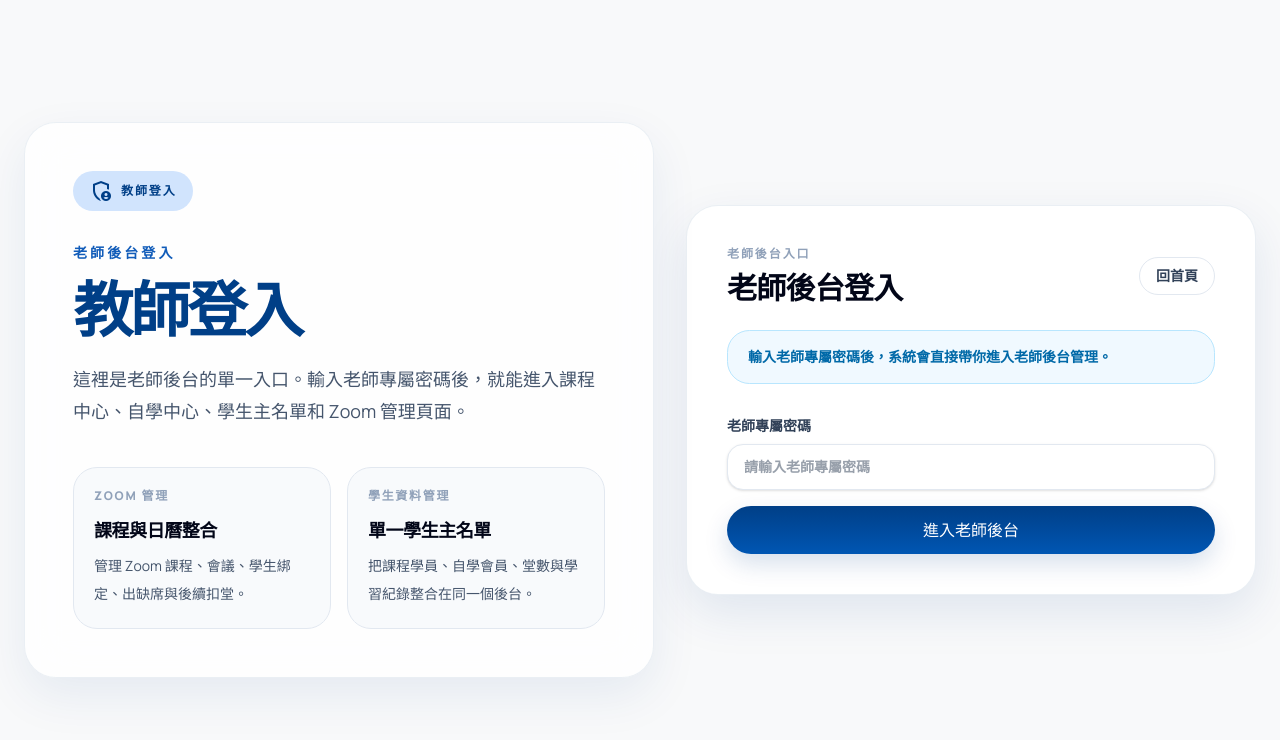
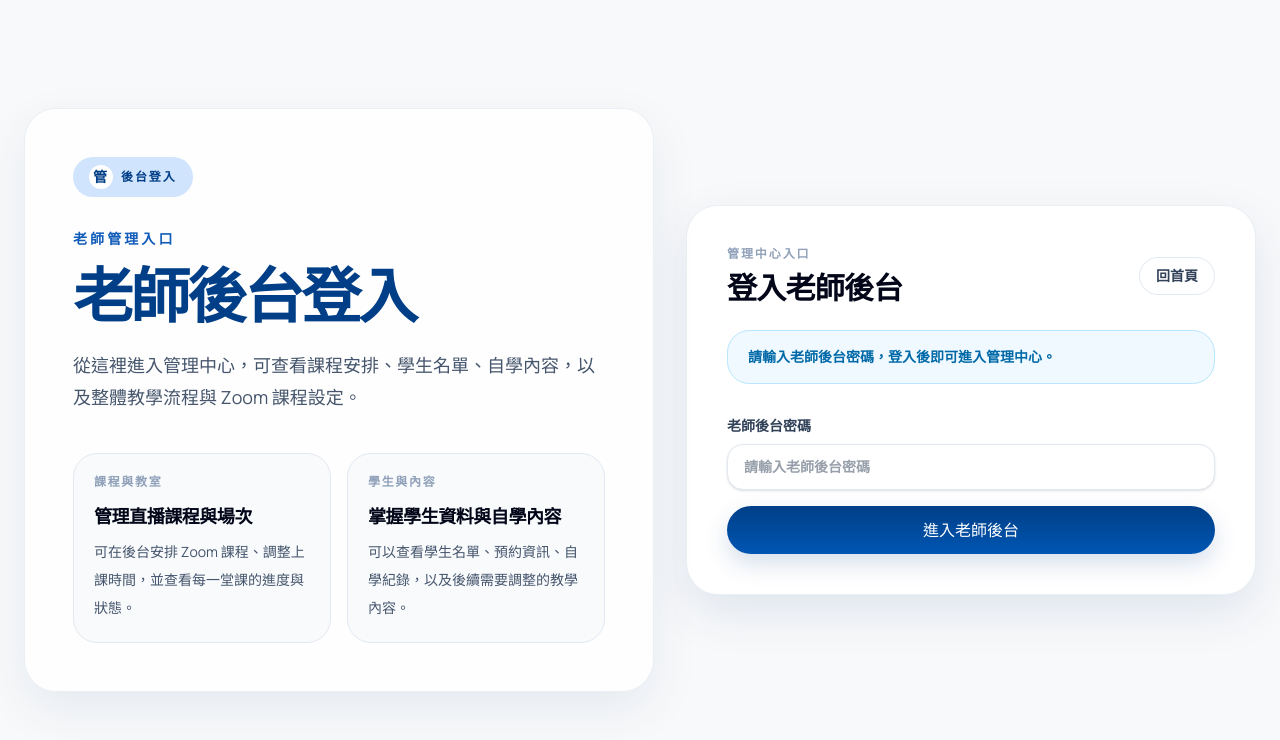
Before and after one commit to crazy8156/zoomautoweb, a Next.js app: page /admin/login in a window 1280 px wide. Shown: the top 740 px of the page. Built offline with nearby package versions, Linux system fonts and the light colour scheme.

Commit message:
Localize admin login page

```diff
--- a/app/admin/login/page.tsx
+++ b/app/admin/login/page.tsx
@@ -37,25 +37,25 @@ export default async function AdminLoginPage({ searchParams }: { searchParams: P
       <section className='mx-auto grid min-h-screen max-w-7xl items-center gap-8 px-6 py-10 lg:grid-cols-[1.05fr_0.95fr]'>
         <article className='rounded-[2rem] border border-slate-200/70 bg-white/82 p-8 shadow-[0_18px_48px_rgba(0,63,135,0.08)] backdrop-blur-xl md:p-12'>
           <div className='inline-flex items-center gap-2 rounded-full bg-[#d1e4fd] px-4 py-2 text-xs font-black uppercase tracking-[0.16em] text-[#003f87]'>
-            <span className='material-symbols-outlined text-base'>admin_panel_settings</span>
-            教師登入
+            <span className='inline-flex h-6 w-6 items-center justify-center rounded-full bg-white text-sm font-black text-[#003f87]'>管</span>
+            後台登入
           </div>
-          <p className='mt-8 text-sm font-black uppercase tracking-[0.22em] text-[#115cb9]'>老師後台登入</p>
-          <h1 className='mt-4 text-5xl font-black tracking-[-0.05em] text-[#003f87] md:text-6xl'>教師登入</h1>
+          <p className='mt-8 text-sm font-black uppercase tracking-[0.22em] text-[#115cb9]'>老師管理入口</p>
+          <h1 className='mt-4 text-5xl font-black tracking-[-0.05em] text-[#003f87] md:text-6xl'>老師後台登入</h1>
           <p className='mt-6 max-w-2xl text-lg leading-8 text-slate-600'>
-            這裡是老師後台的單一入口。輸入老師專屬密碼後，就能進入課程中心、自學中心、學生主名單和 Zoom 管理頁面。
+            從這裡進入管理中心，可查看課程安排、學生名單、自學內容，以及整體教學流程與 Zoom 課程設定。
           </p>
 
           <div className='mt-10 grid gap-4 sm:grid-cols-2'>
             <div className='rounded-[1.5rem] border border-slate-200 bg-slate-50 px-5 py-5'>
-              <p className='text-xs font-black uppercase tracking-[0.14em] text-slate-400'>Zoom 管理</p>
-              <p className='mt-3 text-lg font-black tracking-tight text-slate-950'>課程與日曆整合</p>
-              <p className='mt-2 text-sm leading-7 text-slate-600'>管理 Zoom 課程、會議、學生綁定、出缺席與後續扣堂。</p>
+              <p className='text-xs font-black uppercase tracking-[0.14em] text-slate-400'>課程與教室</p>
+              <p className='mt-3 text-lg font-black tracking-tight text-slate-950'>管理直播課程與場次</p>
+              <p className='mt-2 text-sm leading-7 text-slate-600'>可在後台安排 Zoom 課程、調整上課時間，並查看每一堂課的進度與狀態。</p>
             </div>
             <div className='rounded-[1.5rem] border border-slate-200 bg-slate-50 px-5 py-5'>
-              <p className='text-xs font-black uppercase tracking-[0.14em] text-slate-400'>學生資料管理</p>
-              <p className='mt-3 text-lg font-black tracking-tight text-slate-950'>單一學生主名單</p>
-              <p className='mt-2 text-sm leading-7 text-slate-600'>把課程學員、自學會員、堂數與學習紀錄整合在同一個後台。</p>
+              <p className='text-xs font-black uppercase tracking-[0.14em] text-slate-400'>學生與內容</p>
+              <p className='mt-3 text-lg font-black tracking-tight text-slate-950'>掌握學生資料與自學內容</p>
+              <p className='mt-2 text-sm leading-7 text-slate-600'>可以查看學生名單、預約資訊、自學紀錄，以及後續需要調整的教學內容。</p>
             </div>
           </div>
         </article>
@@ -63,8 +63,8 @@ export default async function AdminLoginPage({ searchParams }: { searchParams: P
         <article className='rounded-[2rem] border border-slate-200/70 bg-white p-8 shadow-[0_18px_48px_rgba(0,63,135,0.10)] md:p-10'>
           <div className='flex items-center justify-between gap-3'>
             <div>
-              <p className='text-xs font-black uppercase tracking-[0.16em] text-slate-400'>老師後台入口</p>
-              <h2 className='mt-2 text-3xl font-black tracking-tight text-slate-950'>老師後台登入</h2>
+              <p className='text-xs font-black uppercase tracking-[0.16em] text-slate-400'>管理中心入口</p>
+              <h2 className='mt-2 text-3xl font-black tracking-tight text-slate-950'>登入老師後台</h2>
             </div>
             <Link href='/' className='rounded-full border border-slate-200 px-4 py-2 text-sm font-semibold text-slate-700 transition-colors hover:bg-slate-50'>
               回首頁
@@ -73,25 +73,25 @@ export default async function AdminLoginPage({ searchParams }: { searchParams: P
 
           {error ? (
             <div className='mt-6 rounded-[1.4rem] border border-red-200 bg-red-50 px-5 py-4 text-sm font-semibold text-red-700'>
-              密碼錯誤，請重新輸入老師專屬密碼。
+              密碼錯誤，請重新輸入老師後台密碼。
             </div>
           ) : (
             <div className='mt-6 rounded-[1.4rem] border border-sky-200 bg-sky-50 px-5 py-4 text-sm font-semibold text-sky-700'>
-              輸入老師專屬密碼後，系統會直接帶你進入老師後台管理。
+              請輸入老師後台密碼，登入後即可進入管理中心。
             </div>
           )}
 
           <form action={loginAdmin} className='mt-8 grid gap-4'>
             <input type='hidden' name='next' value={nextPath} />
             <label className='text-sm font-semibold text-slate-700'>
-              老師專屬密碼
+              老師後台密碼
               <input
                 className='mt-2 block w-full rounded-2xl border border-slate-200 bg-white px-4 py-3 font-normal shadow-sm'
                 name='password'
                 required
                 type='password'
                 autoComplete='current-password'
-                placeholder='請輸入老師專屬密碼'
+                placeholder='請輸入老師後台密碼'
               />
             </label>
             <button className='rounded-full bg-[linear-gradient(180deg,#003f87_0%,#0056b3_100%)] px-5 py-3 text-sm font-bold text-white shadow-[0_10px_24px_rgba(0,63,135,0.16)] transition-transform hover:-translate-y-0.5'>
```
